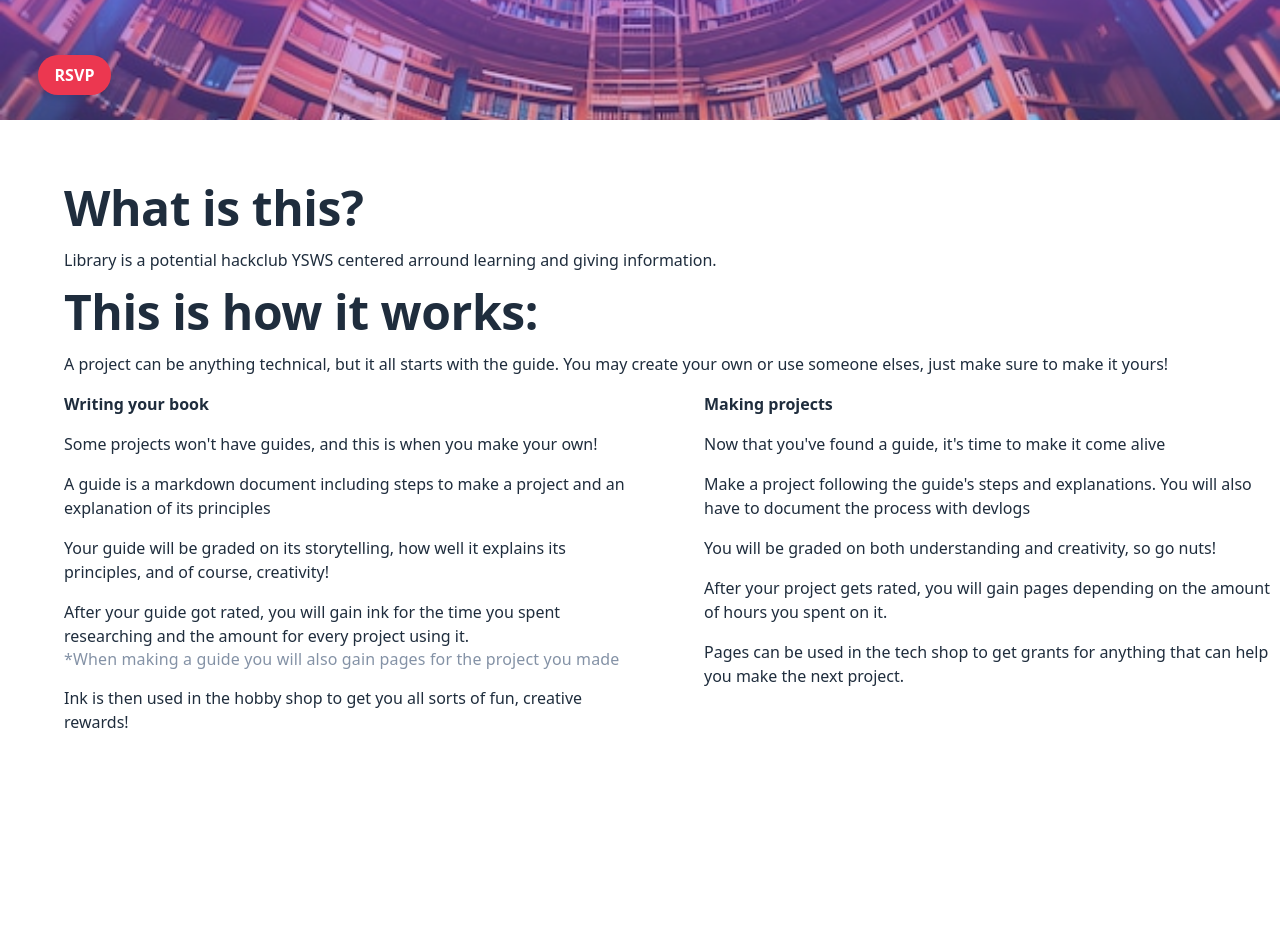
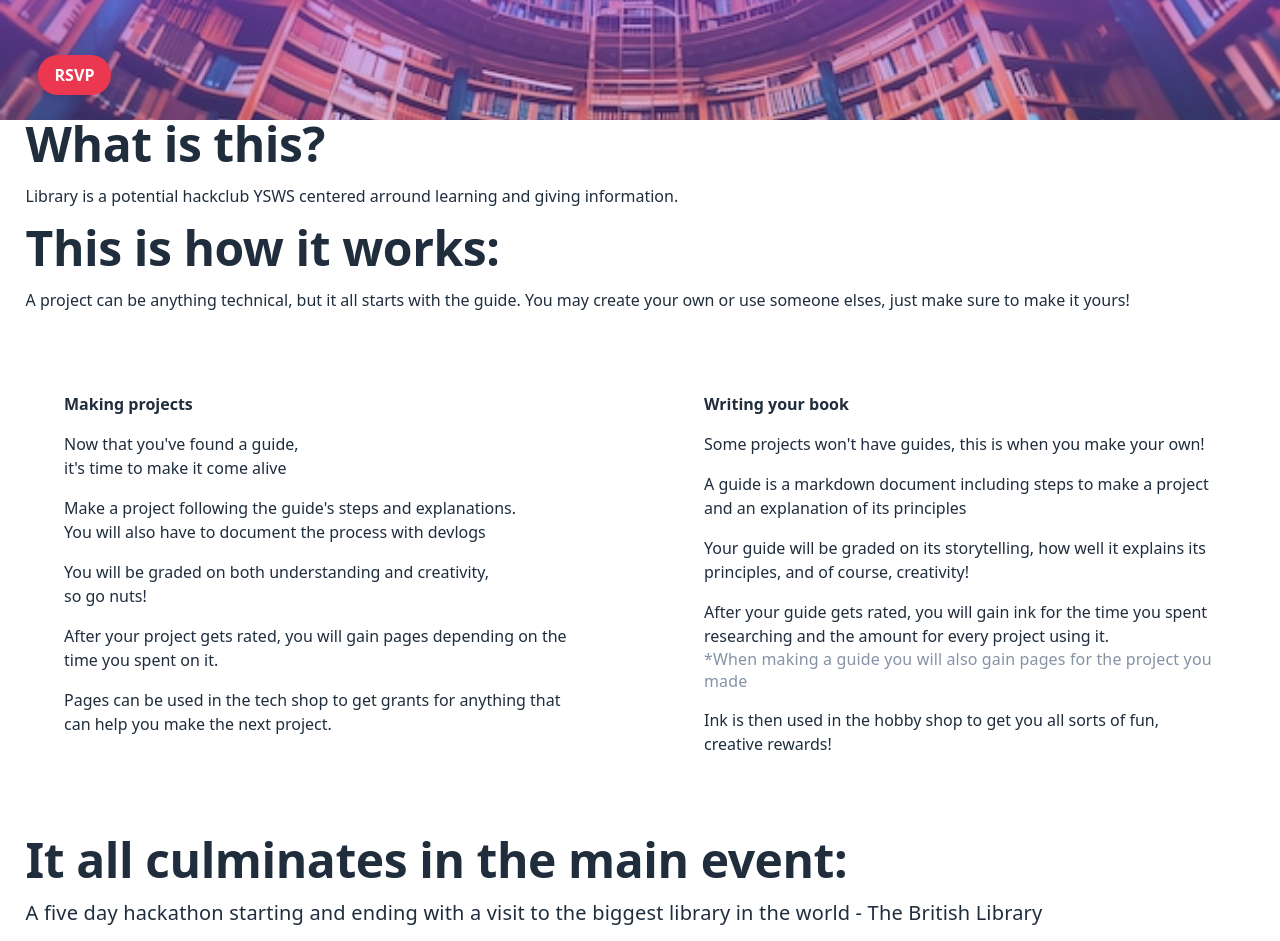
Before and after one commit to By-Koy/library-ysws, a plain HTML site: page index.html in a window 1280 px wide. Shown: the part 380-1321 px from the top of the page. Before the commit the page ends 1130 px from the top, so only its background shows below. Drawn offline with Linux system fonts and the light colour scheme; a web font is replaced by a local one.

Commit message:
Started adding main event

```diff
--- a/index.html
+++ b/index.html
@@ -7,6 +7,9 @@
     <title>Welcome to the library</title>
     <link rel="stylesheet" href="theme.css">
     <link rel="stylesheet" href="style.css">
+    <link rel="stylesheet" href="fonts.css"> <!-- Testing only (fonts are HQ only) -->
+
+
   </head>
 
   <header>
@@ -17,30 +20,45 @@
   </header>
 
   <body>
-      <div id="description">
+      <div style="  margin-left: 2%; margin-right: 2%;">
         <h class="title">What is this?</h>
         <p>Library is a potential hackclub YSWS centered arround learning and giving information.</p>
         <h class="title" style="text-align: center;">This is how it works:</h>
         <p>A project can be anything technical, but it all starts with the guide. You may create your own or use someone elses, just make sure to make it yours!</p>
-          <div id="guides">
-            <h class="heading">Writing your book</h>
-            <p>Some projects won't have guides, and this is when you make your own!</p>
-            <p>A guide is a markdown document including steps to make a project and an explanation of its principles</p>
-            <p>Your guide will be graded on its storytelling, how well it explains its principles, and of course, creativity!</p>
-            <p style="margin-bottom: 0px;">After your guide got rated, you will gain ink for the time you spent researching and the amount for every project using it.</p>
-            <p class="caption" style="margin-top: 0px;">*When making a guide you will also gain pages for the project you made</p>
-            <p>Ink is then used in the hobby shop to get you all sorts of fun, creative rewards!</p>
-         </div>
 
-        <div id="projects">
+      </div>
+
+      <div style="display: flex; margin: 0;">
+        <div id="projects" class="books">
           <h class="heading">Making projects</h>
-          <p>Now that you've found a guide, it's time to make it come alive</p>
-          <p>Make a project following the guide's steps and explanations. You will also have to document the process with devlogs</p>
-          <p>You will be graded on both understanding and creativity, so go nuts!</p>
-          <p>After your project gets rated, you will gain pages depending on the amount of hours you spent on it.</p>
+          <p style="margin-bottom: 0;">Now that you've found a guide,</p>
+          <p style="margin-top: 0;">it's time to make it come alive</p>
+          <p style="margin-bottom: 0;">Make a project following the guide's steps and explanations.</p>
+          <p style="margin-top: 0;">You will also have to document the process with devlogs</p>
+          <p style="margin-bottom: 0;">You will be graded on both understanding and creativity,</p>
+          <p style="margin-top: 0;">so go nuts!</p>
+          <p>After your project gets rated, you will gain pages depending on the time you spent on it.</p>
           <p>Pages can be used in the tech shop to get grants for anything that can help you make the next project.</p>
-         </div>
+        </div>
+
+        <div id="guides" class="books">
+          <h class="heading"> Writing your book </h>
+          <p> Some projects won't have guides, this is when you make your own! </p>
+          <p> A guide is a markdown document including steps to make a project and an explanation of its principles </p>
+          <p> Your guide will be graded on its storytelling, how well it explains its principles, and of course, creativity! </p>
+          <p style="margin-bottom: 0px;"> After your guide gets rated, you will gain ink for the time you spent researching and the amount for every project using it. </p>
+          <p class="caption" style="margin-top: 0px;"> *When making a guide you will also gain pages for the project you made </p>
+          <p> Ink is then used in the hobby shop to get you all sorts of fun, creative rewards! </p>
+          </div>
+        </div>
       </div>
+
+      <div id="event">
+        <h class="title"> It all culminates in the main event: </h>
+        <p class="subtitle"> A five day hackathon starting and ending with a visit to the biggest library in the world - The British Library </p>
+
+      </div>
+
   </body>
 
   <script src="script.js"></script>
--- a/style.css
+++ b/style.css
@@ -1,6 +1,7 @@
 body {
   background-color: var(--background);
   position: relative;
+  height: fit-content;
 }
 
 header {
@@ -13,7 +14,7 @@ header {
   height: 500px;
   position: relative;
 
-  padding: 5%, 5%;
+  padding: 5% 5%;
 }
 
 header .hcLogo {
@@ -43,16 +44,21 @@ header .rsvpButton {
   left: 3%;
 }
 
-div#description {
-  position: relative;
-  padding: 5% 5%;
+.books {
+  height: available;
+  margin: 5%;
+  width: 40%;
+  position: static;
 }
 
-#description div {
-  width: 45%;
-  position: absolute;
+.books p {
+  position: relative;
+  margin-right: 0;
+  margin-left: 0;
 }
 
-#description #projects {
-  right: 0;
+#event {
+  position: static;
+  margin-left: 2%;
+  margin-right: 2%;
 }
```
Also changed, not shown: tsconfig.json (deleted, +0 -44 lines), 1 other file.
